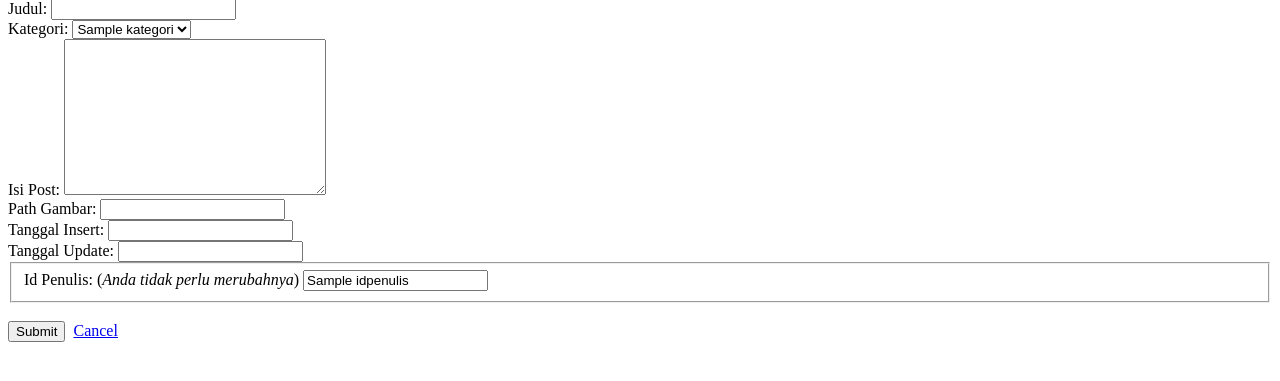
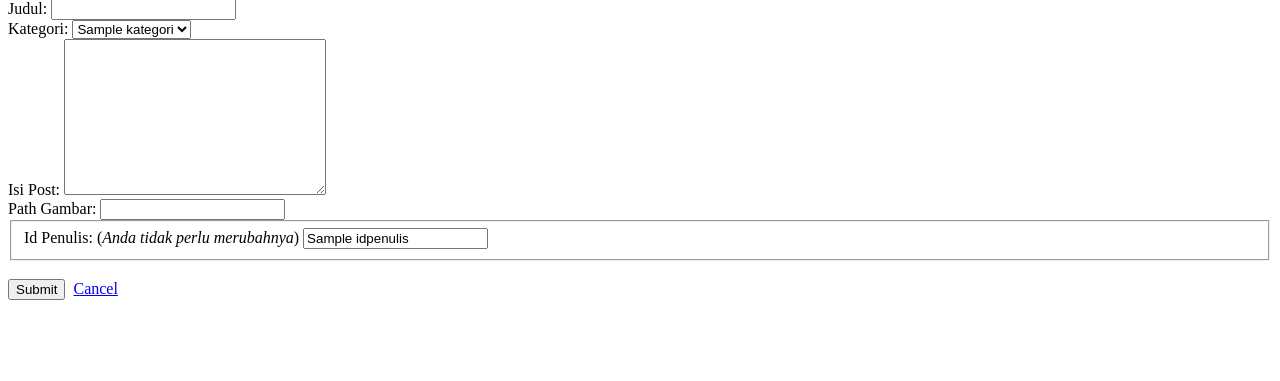
Before and after one commit to rizkybaihaqy/pbp_naga_laut, a CodeIgniter 4 app: the page made by app/Views/penulis/edit_post.php in a window 1280 px wide. Shown: the part 120-501 px from the top of the page. Run offline with PHP 8.4 and a stand-in for CodeIgniter, Linux system fonts and the light colour scheme; the template is opened without the code that fills it: most values are stand-ins (such as "Sample title", 1, 10 or a date in 2020); data that the repository does not hold is empty; some libraries are stand-ins or nearby versions.

Commit message:
make edit_post doesnt need to insert tgl_insert and tgl_update

```diff
--- a/app/Controllers/Artikel.php
+++ b/app/Controllers/Artikel.php
@@ -76,7 +76,6 @@ class Artikel extends BaseController
             'idkategori'    => $this->request->getPost('kategori'),
             'isi_post'      => $this->request->getPost('isi'),
             'gambar'        => $this->request->getPost('gambar'),
-            'tgl_update'    => $this->request->getPost('tgl_insert'),
             'idpenulis'     => $idpenulis
         ];
 
@@ -107,8 +106,6 @@ class Artikel extends BaseController
             'idkategori'    => $this->request->getPost('kategori'),
             'isi_post'      => $this->request->getPost('isi'),
             'gambar'        => $this->request->getPost('gambar'),
-            'tgl_insert'    => $this->request->getPost('tgl_insert'),
-            'tgl_update'    => $this->request->getPost('tgl_update')
         ];
 
         $idpenulis = $this->request->getPost('disabledIdPenulis');
@@ -120,8 +117,6 @@ class Artikel extends BaseController
             ],
             'kategori'      => 'required',
             'isi'           => 'required',
-            'tgl_insert'    => 'required',
-            'tgl_update'    => 'required'
         ];
 
         if ($this->validate($validation_rules)) {
--- a/app/Models/AdminModel.php
+++ b/app/Models/AdminModel.php
@@ -112,7 +112,8 @@ class AdminModel extends Model
 
     public function editPost($data, $id)
     {
-        $query = $this->db->table('post')->update($data, ['idpost' => $id]);
+        //$query = $this->db->table('post')->update($data, ['idpost' => $id]);
+        $query = $this->update($id, $data);
         return $query;
     }
 
--- a/app/Views/penulis/edit_post.php
+++ b/app/Views/penulis/edit_post.php
@@ -2,47 +2,39 @@
 #File       : edit_post.php
 #Deskripsi  : Menyunting post yang penulis tulis
 ?>
+
 <body id="crud_category">
     <div class="container" style="margin-top: 8%;">
         <div class="card">
             <div class="card-header">Edit Post</div>
             <div class="card-body">
-                <form action="<?php echo base_url('artikel/update/'.$row->idpost); ?>" method="post" autocomplete="on">
+                <form action="<?php echo base_url('artikel/update/' . $row->idpost); ?>" method="post" autocomplete="on">
                     <div class="form-group">
                         <label for="judul">Judul:</label>
-                        <input type="text" class="form-control <?php if ($validation->hasError('judul')) echo 'is-invalid'; ?>" id="judul" name="judul" value="<?php echo (!is_null(old('judul'))) ? old('judul') : $row->judul;?>">
+                        <input type="text" class="form-control <?php if ($validation->hasError('judul')) echo 'is-invalid'; ?>" id="judul" name="judul" value="<?php echo (!is_null(old('judul'))) ? old('judul') : $row->judul; ?>">
                         <div class="error"><?php if ($validation->hasError('judul')) echo $validation->getError('judul'); ?></div>
                     </div>
                     <div class="form-group">
                         <label for="kategori">Kategori:</label>
                         <select name="kategori" id="kategori" class="form-control <?php if ($validation->hasError('kategori')) echo 'is-invalid'; ?>">
-                            <?php $kat = (!is_null(old('kategori'))) ? old('kategori') : $row->idkategori;?>
-                        <?php
-                        foreach ($kategori as $cat) {
-                        ?>
-                            <option value="<?php echo $cat->idkategori; ?>" <?php if ($kat == $cat->idkategori) echo 'selected="true"'; ?>><?php echo $cat->nama;?></option>
-                        <?php } ?>
+                            <?php $kat = (!is_null(old('kategori'))) ? old('kategori') : $row->idkategori; ?>
+                            <?php
+                            foreach ($kategori as $cat) {
+                            ?>
+                                <option value="<?php echo $cat->idkategori; ?>" <?php if ($kat == $cat->idkategori) echo 'selected="true"'; ?>><?php echo $cat->nama; ?></option>
+                            <?php } ?>
                         </select>
                         <div class="error"><?php if ($validation->hasError('kategori')) echo $validation->getError('kategori'); ?></div>
                     </div>
                     <div class="form-group">
                         <label for="isi">Isi Post:</label>
-                        <textarea name="isi" id="isi" class="form-control" cols="30" rows="10"><?php echo (!is_null(old('isi_post'))) ? old('isi_post') : $row->isi_post;?></textarea>
+                        <textarea name="isi" id="isi" class="form-control" cols="30" rows="10"><?php echo (!is_null(old('isi_post'))) ? old('isi_post') : $row->isi_post; ?></textarea>
                     </div>
                     <div class="form-group">
                         <label for="gambar">Path Gambar:</label>
-                        <input type="text" class="form-control <?php if ($validation->hasError('gambar')) echo 'is-invalid'; ?>" id="gambar" name="gambar" value="<?php echo (!is_null(old('gambar'))) ? old('gambar') : $row->gambar;?>">
+                        <input type="text" class="form-control <?php if ($validation->hasError('gambar')) echo 'is-invalid'; ?>" id="gambar" name="gambar" value="<?php echo (!is_null(old('gambar'))) ? old('gambar') : $row->gambar; ?>">
                     </div>
-                    <div class="form-group">
-                        <label for="tgl_insert">Tanggal Insert:</label>
-                        <input type="" class="form-control tgl <?php if ($validation->hasError('tgl_insert')) echo 'is-invalid';?>" id="tgl_insert" name="tgl_insert" value="<?php echo (!is_null(old('tgl_insert'))) ? old('tgl_insert') : $row->tgl_insert;?>">
-                        <div class="error"><?php if ($validation->hasError('tgl_insert')) echo $validation->getError('tgl_insert'); ?></div>
-                    </div>
-                    <div class="form-group">
-                        <label for="tgl_update">Tanggal Update:</label>
-                        <input type="text" class="form-control tgl <?php if ($validation->hasError('tgl_update')) echo 'is-invalid';?>" id="tgl_update" name="tgl_update" value="<?php echo (!is_null(old('tgl_update'))) ? old('tgl_update') : $row->tgl_update;?>">
-                        <div class="error"><?php if ($validation->hasError('tgl_update')) echo $validation->getError('tgl_update'); ?></div>
-                    </div>
+
                     <fieldset>
                         <div class="form-group">
                             <label for="disabledIdPenulis">Id Penulis: (<i>Anda tidak perlu merubahnya</i>)</label>
@@ -51,7 +43,7 @@
                     </fieldset>
                     <br>
                     <button type="submit" class="btn btn-primary" name="submit" value="submit">Submit</button>&nbsp;
-                    <a href="<?php echo base_url('artikel/index').'/'.$row->idpenulis; ?>" class="btn btn-secondary">Cancel</a>
+                    <a href="<?php echo base_url('artikel/index') . '/' . $row->idpenulis; ?>" class="btn btn-secondary">Cancel</a>
                 </form>
             </div>
         </div>
```
